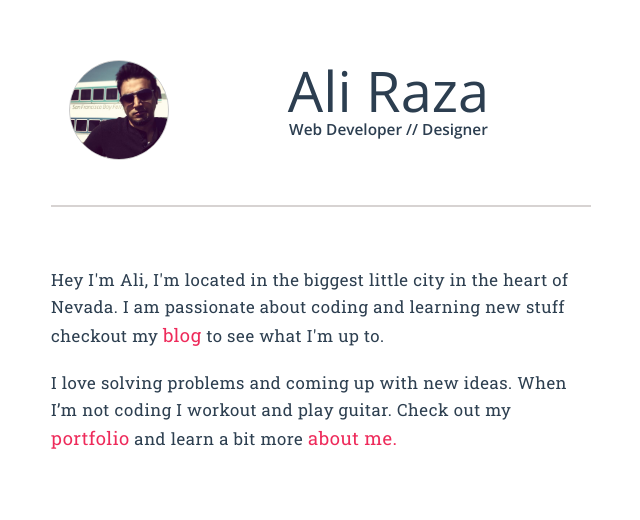
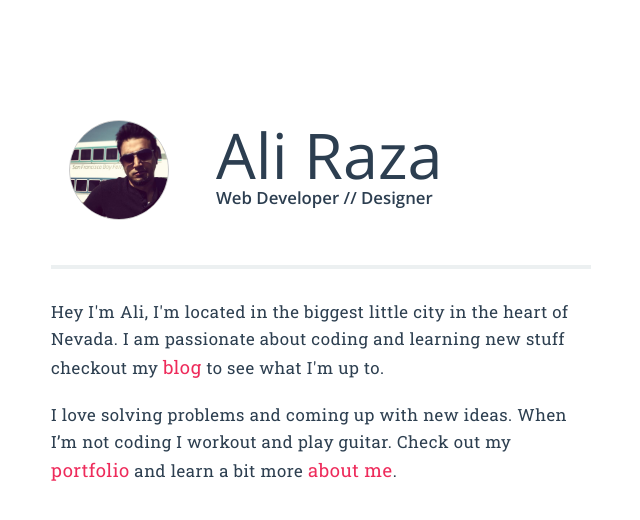
Before and after one commit to ramiraza/portfolio, a Jekyll site: the page built from index.html, in a window 1280 px wide. Shown: the top 520 px of the page, without its empty margins (319-959 px from the left). Built offline with Jekyll 4.4.1, drawn with Linux system fonts in a browser that asks for light colours; nearby versions of some CDN libraries.

Commit message:
updated home page with adjustments to layouts

```diff
--- /dev/null
+++ b/_includes/svg/node.html
@@ -0,0 +1,3 @@
+<svg viewBox="0 0 128 128">
+<path fill="#5B4282" d="M75.701 65.603c-2.334-.768-5.694-.603-10.08-.603h-17.621v23h18.844c2.944 0 5.012-.315 6.203-.535 2.099-.376 3.854-1.104 5.264-1.982 1.409-.876 2.568-2.205 3.478-3.881.908-1.676 1.363-3.637 1.363-5.83 0-2.568-.658-4.54-1.975-6.436-1.316-1.896-3.141-2.965-5.476-3.733zM73.282 55.087c2.317-.688 4.064-1.89 5.239-3.487 1.176-1.598 1.763-3.631 1.763-6.044 0-2.286-.549-4.314-1.646-6.054s-2.662-2.413-4.699-3.056c-2.037-.641-5.53-.446-10.48-.446h-15.459v20h16.587c4.042 0 6.939-.38 8.695-.913zM126 18.625c0-9.182-7.443-16.625-16.625-16.625h-91.75c-9.182 0-16.625 7.443-16.625 16.625v91.75c0 9.182 7.443 16.625 16.625 16.625h91.75c9.182 0 16.625-7.443 16.625-16.625v-91.75zm-35.447 66.12c-1.362 2.773-3.047 4.911-5.052 6.415-2.006 1.504-4.521 2.78-7.544 3.548-3.022.769-6.728 1.292-11.113 1.292h-27.844v-69h27.42c5.264 0 9.485.609 12.665 2.002 3.181 1.395 5.671 3.497 7.474 6.395 1.801 2.898 2.702 5.907 2.702 9.071 0 2.945-.8 5.708-2.397 8.308-1.598 2.602-4.011 4.694-7.237 6.292 4.166 1.222 7.37 3.304 9.61 6.248 2.24 2.945 3.36 6.422 3.36 10.432 0 3.227-.681 6.225-2.044 8.997z"></path>
+</svg>
--- a/_layouts/default.html
+++ b/_layouts/default.html
@@ -3,7 +3,7 @@
     {% include head.html %}
 <body>
     <div class="container">
-        <div class="main_container col-md-8 col-md-offset-2 col-lg-6 col-lg-offset-3">
+        <div class="main_container col-xs-10 col-xs-offset-1 col-sm-8 col-sm-offset-2 col-md-6 col-md-offset-3 col-lg-6 col-lg-offset-3">
             {{ content }}
         </div>
     </div>
--- a/_sass/base.sass
+++ b/_sass/base.sass
@@ -1,10 +1,18 @@
+// ******** base colors
+$bordergray:  #ecf0f1
+$cherryred:   #ee2b5b
+$heading:     #2c3e50
+$lightgray:   #efefef
+
 body
   -webkit-font-smoothing: antialiased
   -moz-osx-font-smoothing: grayscale
+
 .main_container
   min-height: 100vh
-  // max-width: 730px
-//base styling
+
+
+//*********** base styling
 $opensans:'Open Sans', sans-serif
 
 pre
@@ -14,7 +22,7 @@ h1, h2, h3
   font-family: $opensans
   margin: 0
   padding: 0
-  color: #2c3e50
+  color: $heading
 
 h2
   font-size: 1.5em
@@ -22,7 +30,7 @@ p
   font-family: 'Roboto Slab', serif
   font-weight: 400
   > a
-    color: #ee2b5b
+    color: $cherryred
     text-decoration: none !important
     cursor: pointer
     transition: .5s ease-out
--- /dev/null
+++ b/_sass/media.sass
@@ -0,0 +1,15 @@
+@media screen and (max-width: 767px)
+    .container
+        .main_container
+            padding: 0
+    .header
+        margin-top: 50px
+
+    .kicker
+        text-align: center
+        padding: 0
+
+    .content
+        text-align: justify
+        p
+            letter-spacing: .5px
--- a/_sass/style.sass
+++ b/_sass/style.sass
@@ -3,15 +3,16 @@
 //**************************
 .main_container
   max-width: 680px
-  // height: 1200px
+  // background: #ddd
   overflow: auto
-  .header
-    border-bottom: 2px solid #d7d3d2
-    margin: 60px 0
-    padding-bottom: 40px
-    .img_container
-      text-align: center
-      // margin-bottom: 15px
+
+.header
+  border-bottom: 4px solid $bordergray
+  margin: 120px 0 30px
+  padding-bottom: 40px
+  .img_container
+    text-align: center
+    // margin-bottom: 15px
 .img_wrap
   height: 100px
   width: 100px
@@ -26,13 +27,13 @@
     left: -10px
 
 .kicker
-  text-align: center
+  padding-left: 30px
   h1
     font-weight: 300
-    font-size: 4em
+    font-size: 4.5em
 
   h2
-    font-size: 1.1em
+    font-size: 1.2em
     font-weight: 600
 
 .content
@@ -64,10 +65,10 @@
 .navbar-brand
   h1
     font-size: 1.2em
+    margin-top: 10px
   h2
     font-size: 0.675em
-  h1
-    margin-top: 10px
+
 
 .navbar-right
   margin: 20px
@@ -106,7 +107,7 @@ a
   letter-spacing: .3px
   padding-bottom: 30px
   text-align: justify
-  border-bottom: 4px solid #ecf0f1
+  border-bottom: 4px solid $bordergray
   &::first-letter
     font-weight: bolder
     padding: 5px 12px
@@ -121,11 +122,14 @@ a
 //**************************
 
 .skills
-  margin: 20px
-.skill
-  background: red
-  height: 200px
-  width: 30%
-  border-radius: 5px
-  border: 1px solid #fff
-  margin: 5px
+  margin-bottom: 50px
+  h3
+    margin-bottom: 20px
+    font-size: 1.4em
+  div
+    padding: 3px
+
+  .skill
+    height: 150px
+    background: lightgray
+    border-radius: 4px
--- a/assets/css/main.sass
+++ b/assets/css/main.sass
@@ -2,3 +2,4 @@
 ---
 @import "base"
 @import "style"
+@import "media"
--- a/index.html
+++ b/index.html
@@ -18,6 +18,6 @@ navigation_weight: 1
 <section class="row content">
   <div class="col-sm-12">
     <p>Hey I'm Ali, I'm located in the biggest little city in the heart of Nevada. I am passionate about coding and learning new stuff checkout my <a href="">blog</a> to see what I'm up to. </p>
-    <p>I love solving problems and coming up with new ideas. When I’m not coding I workout and play guitar. Check out my <a href="">portfolio</a> and learn a bit more <a href={{"/about/" | prepend: url }}>about me</as>.</p>
+    <p>I love solving problems and coming up with new ideas. When I’m not coding I workout and play guitar. Check out my <a href="">portfolio</a> and learn a bit more <a href={{"/about/" | prepend: url }}>about me</a>.</p>
   </div>
 </section>
```
Also changed, not shown: _includes/skills.html (+20 -6 lines).
